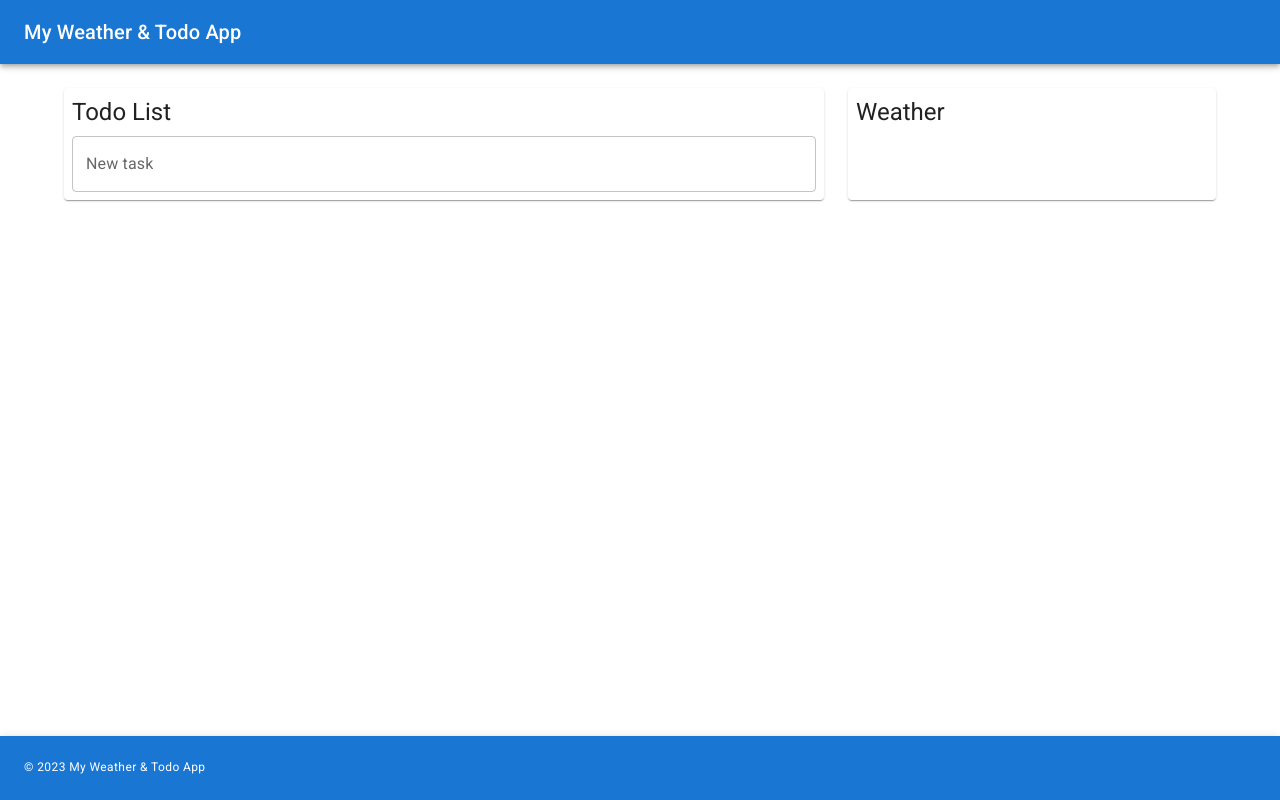
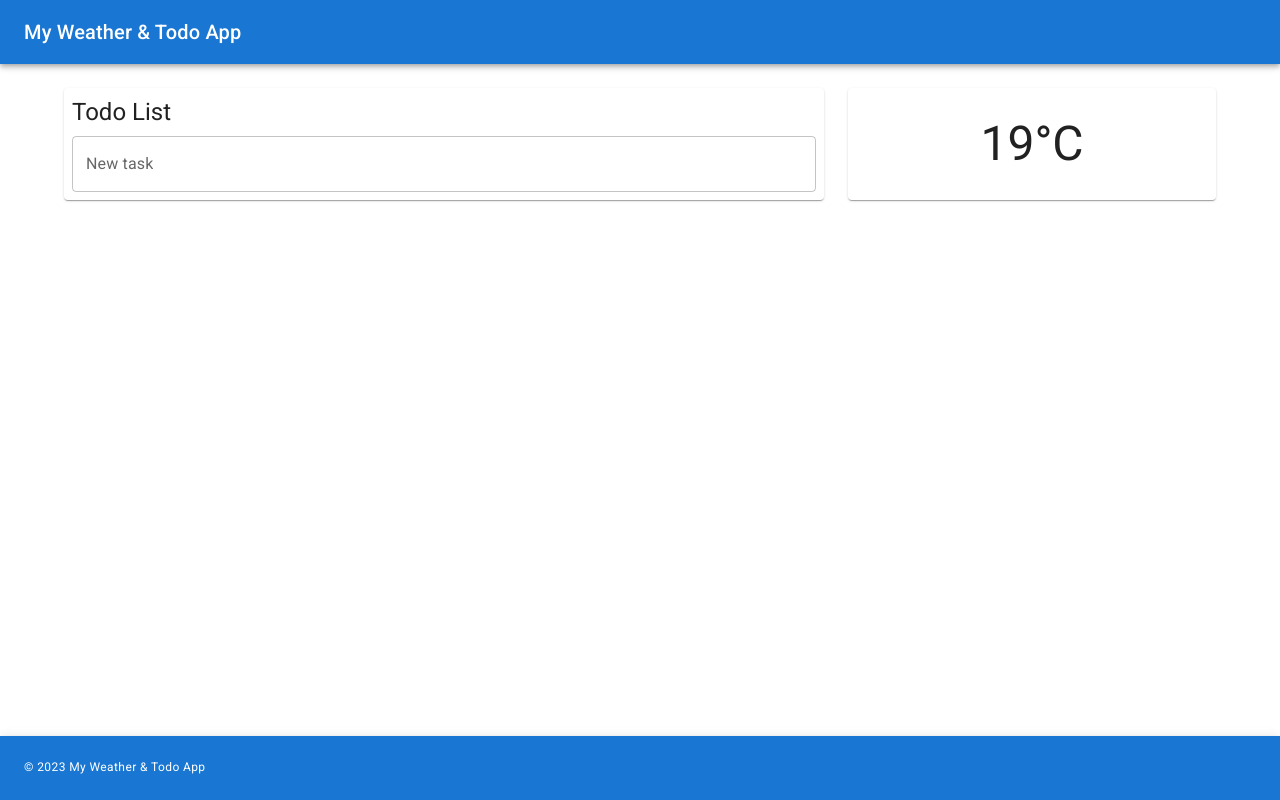
Before and after one commit to tamir61/todo-task, a React (Create React App) app: page / in a window 1280 px wide. Built offline with nearby package versions, Linux system fonts and the light colour scheme; no server answers.

Commit message:
display weather in user location

```diff
--- a/src/WeatherWidget/WeatherWidget.jsx
+++ b/src/WeatherWidget/WeatherWidget.jsx
@@ -1,15 +1,55 @@
-import { Grid, Typography } from '@mui/material';
+import { CircularProgress, Grid, Typography } from '@mui/material';
 import * as React from 'react';
+import { styled } from '@mui/material/styles';
 
 import WidgetContainer from '../components/WidgetContainer/WidgetContainer';
+import useGetUserGeoLocation from './useGetUserGeoLocation';
+
+const MOCKED_TEMPERATURE_VALUE = '19';
+
+const Container = styled('div')(() => ({
+  display: 'flex',
+  flex: 1,
+  alignItems: 'center',
+  justifyContent: 'center'
+}));
+
+const WeatherDisplayedData = styled('div')(() => ({
+  display: 'flex',
+  flex: 1,
+  height: '100%',
+  alignItems: 'center',
+  justifyContent: 'center',
+  flexDirection: 'column'
+}));
 
 function WeatherWidget() {
+  const { isLoading, data, hasError } = useGetUserGeoLocation();
+
+  const { city, town, village, country } = data?.address || {};
+
   return (
     <Grid item xs={12} md={6} lg={4}>
       <WidgetContainer>
-        <Typography variant="h5" component="h2" gutterBottom>
-          Weather
-        </Typography>
+        <Container>
+          {isLoading !== false && !hasError ? (
+            <CircularProgress />
+          ) : (
+            <WeatherDisplayedData>
+              {hasError ? (
+                <Typography>Something went wrong, could not display the weather in your location :(</Typography>
+              ) : (
+                <>
+                  <Typography variant="h3">{MOCKED_TEMPERATURE_VALUE}°C</Typography>
+                  <Typography>
+                    {(city || town || village) && `${city || town || village} `}
+                    {country && `${country}`}
+                  </Typography>
+                </>
+              )}
+            </WeatherDisplayedData>
+          )}
+        </Container>
       </WidgetContainer>
     </Grid>
   );
```
